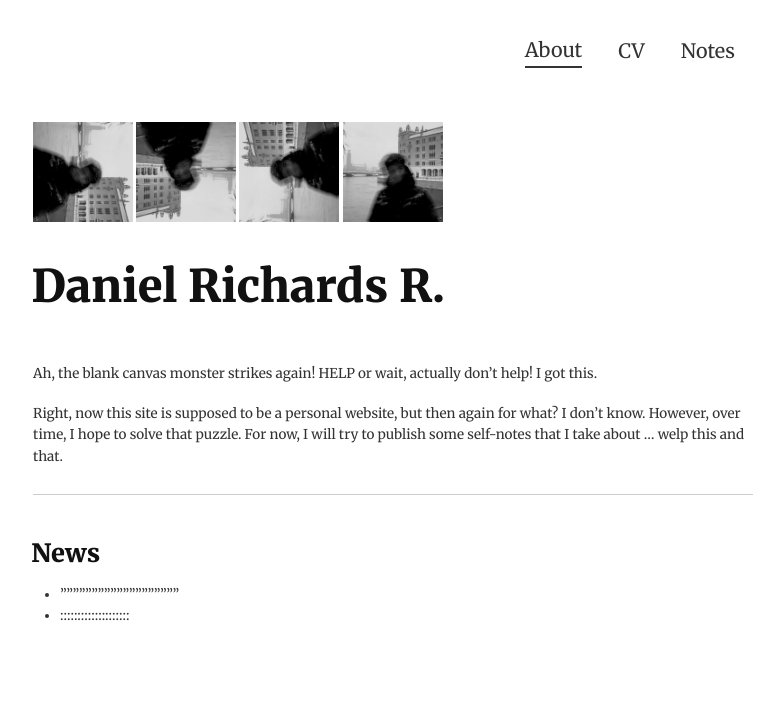
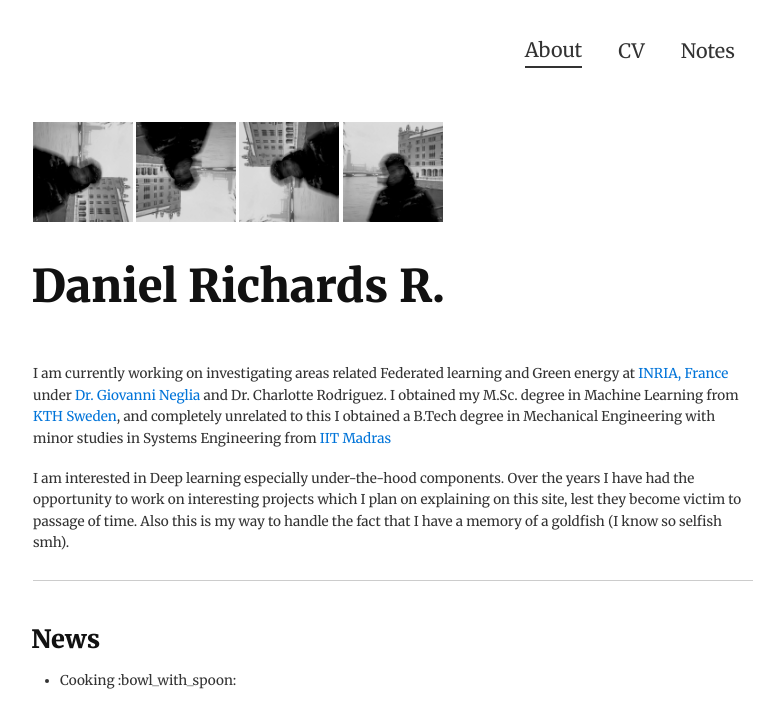
Before and after one commit to dannyrichy/dannyrichy.github.io, a Jekyll site: the page built from docs/index.md, in a window 1280 px wide. Shown: the top 728 px of the page, without its empty margins (247-1022 px from the left). Built offline with Jekyll 4.4.1, drawn with Linux system fonts in a browser that asks for light colours.

Commit message:
Added bio

```diff
--- a/docs/404.html
+++ b/docs/404.html
@@ -2,4 +2,4 @@
 layout: default
 ---
 
-Page Not Found.
+<iframe src="https://giphy.com/embed/VwoJkTfZAUBSU" width="332" height="480" style="" frameBorder="0" class="giphy-embed" allowFullScreen></iframe><p><a href="https://giphy.com/gifs/89a-eightninea-VwoJkTfZAUBSU">via GIPHY</a></p>
--- a/docs/index.md
+++ b/docs/index.md
@@ -5,15 +5,12 @@ layout: default
 
 # Daniel Richards R.
 
-Ah, the blank canvas monster strikes again! HELP or wait, actually don't help! I got this.
+I am currently working on investigating areas related Federated learning and Green energy at [INRIA, France](https://www.inria.fr/fr/centre-inria-universite-cote-azur) under [Dr. Giovanni Neglia](http://www-sop.inria.fr/members/Giovanni.Neglia/) and Dr. Charlotte Rodriguez. I obtained my M.Sc. degree in Machine Learning from [KTH Sweden](https://www.kth.se/), and completely unrelated to this I obtained a B.Tech degree in Mechanical Engineering with minor studies in Systems Engineering from [IIT Madras](https://www.iitm.ac.in/)
 
-Right, now this site is supposed to be a personal website, but then again for what? I don't know.
-However, over time, I hope to solve that puzzle. For now, I will try to publish some self-notes
-that I take about ... welp this and that.
+I am interested in Deep learning especially under-the-hood components. Over the years I have had the opportunity to work on interesting projects which I plan on explaining on this site, lest they become victim to passage of time. Also this is my way to handle the fact that I have a memory of a goldfish (I know so selfish smh).
 
 ---
 
 ## News
 
-- """""""""""""""""""
-- ::::::::::::::::::::
+- Cooking :bowl_with_spoon:
```
